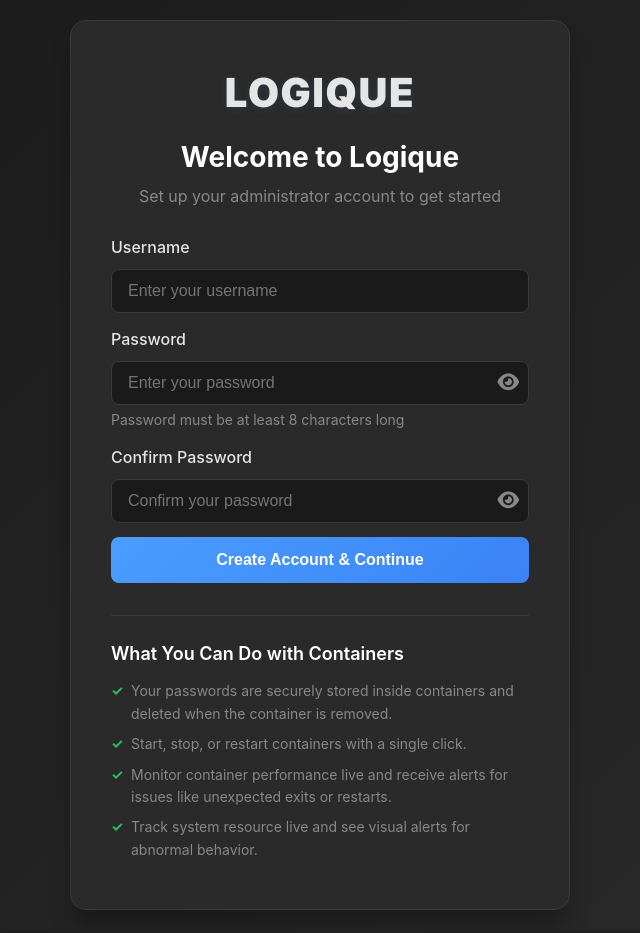
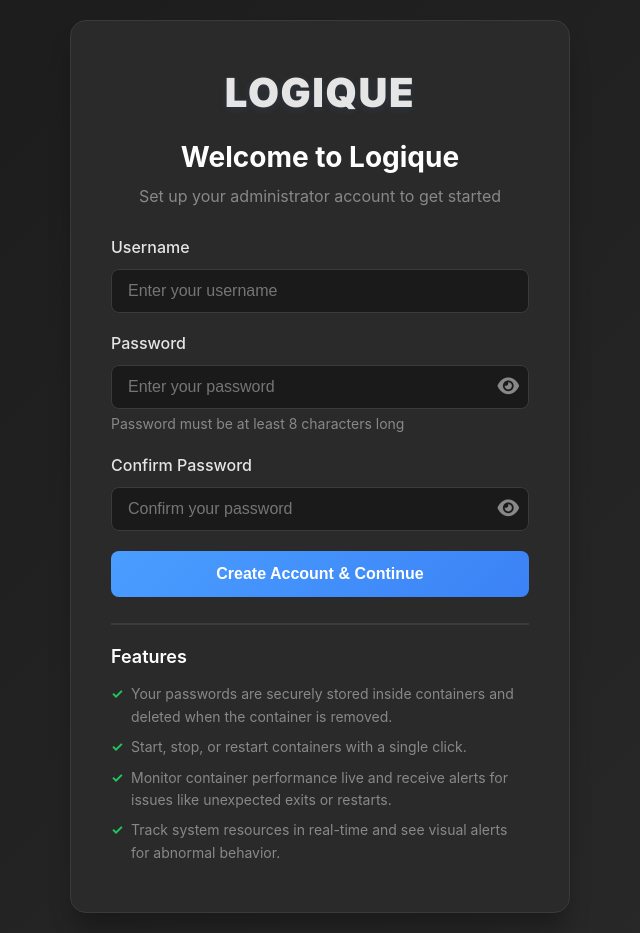
Before and after one commit to Aitazaz940/Logique, a FastAPI app: template templates/setup.html in a window 1280 px wide. Shown: the whole page, without its empty margins (320-960 px from the left). Before the commit the page ends 910 px from the top, so only its background shows below. Run offline with FastAPI, Linux system fonts and the light colour scheme; the template is opened without the code that fills it, so the values that code supplies are empty; parts of the project's set-up code (start-up, migrations or seed data) failed here and were passed over.

Commit message:
Fixed some alignment issues

```diff
--- a/templates/setup.html
+++ b/templates/setup.html
@@ -57,12 +57,12 @@
             </form>
 
             <div class="setup-info">
-                <h3>What You Can Do with Containers</h3>
+                <h3>Features</h3>
                 <ul>
                     <li>Your passwords are securely stored inside containers and deleted when the container is removed.</li>
                     <li>Start, stop, or restart containers with a single click.</li>
                     <li>Monitor container performance live and receive alerts for issues like unexpected exits or restarts.</li>
-                    <li>Track system resource live and see visual alerts for abnormal behavior.</li>
+                    <li>Track system resources in real-time and see visual alerts for abnormal behavior.</li>
                 </ul>
             </div>
         </div>
@@ -116,11 +116,15 @@
         }
 
         .setup-form {
-            margin-bottom: 32px;
+            margin-bottom: 26px;
         }
 
         .form-group {
-            margin-bottom: 14px;
+            margin-bottom: 18px;
+        }
+
+        .form-group:last-of-type {
+            margin-bottom: 0;
         }
 
         .form-group label {
@@ -157,6 +161,7 @@
         .setup-btn {
             width: 100%;
             padding: 14px 20px;
+            margin-top: 20px;
             background: linear-gradient(135deg, #4a9eff 0%, #3b82f6 100%);
             color: #ffffff;
             border: none;
@@ -174,8 +179,9 @@
         }
 
         .setup-info {
-            border-top: 1px solid #3a3a3a;
-            padding-top: 24px;
+            border-top: 2px solid #3a3a3a;
+            padding-top: 18px;
+            margin-top: 18px;
         }
 
         .setup-info h3 {
```
Also changed, not shown: templates/add_user.html (+9 -4 lines).
